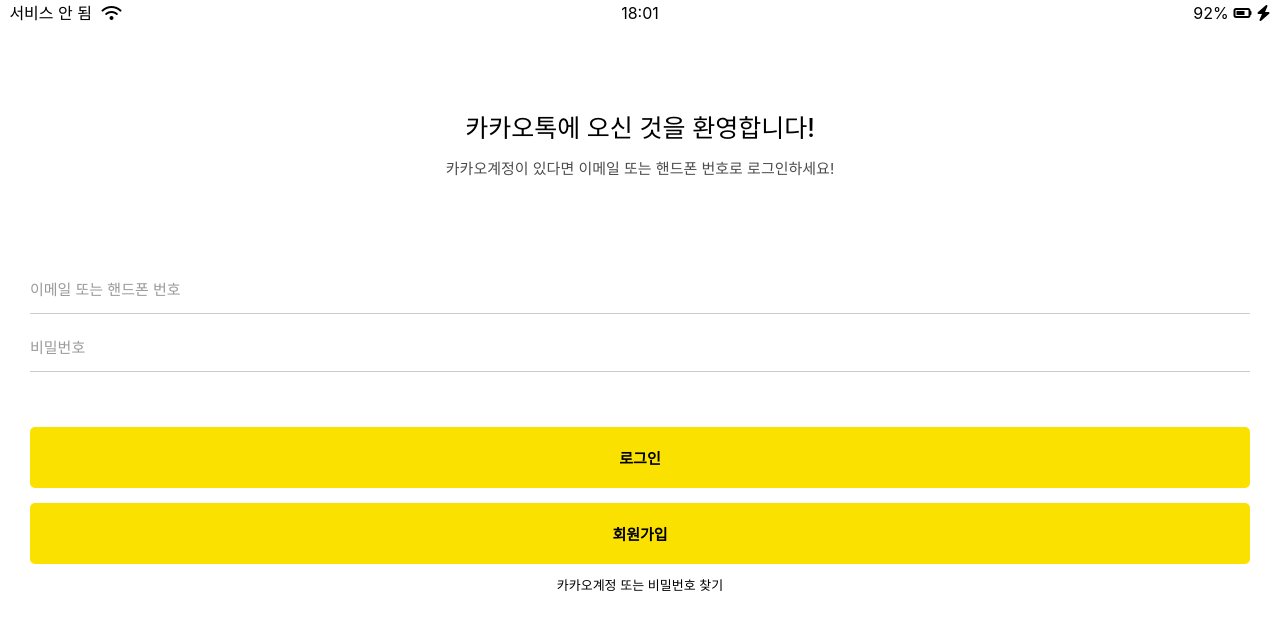
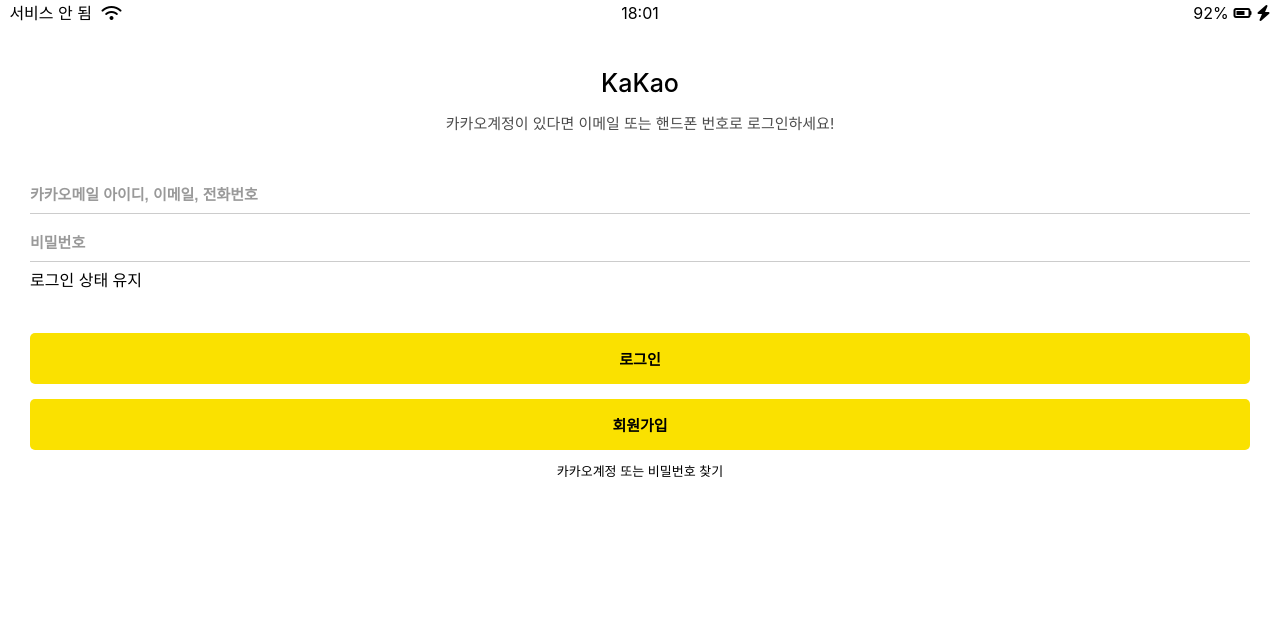
Before and after one commit to JayJeong1741/Kakao_clone_2021, a plain HTML site: page index.html in a window 1280 px wide. Drawn offline with nearby package versions, Linux system fonts and the light colour scheme.

Commit message:
setting_login-form_position

```diff
--- a/CSS/login-form.css
+++ b/CSS/login-form.css
@@ -5,8 +5,9 @@
 }
 #login-form input {
   border: none;
-  padding: 15px 0px;
+  padding: 10px 0px;
   font-size: 15px;
+  font-weight: 600;
   border-bottom: 1px solid rgba(0, 0, 0, 0.2);
   margin-bottom: 10px;
   transition: border-color 0.3s ease-in-out;
@@ -36,7 +37,7 @@
 }
 .login-form__btn {
   background-color: var(--yellow);
-  padding: 20px 0px;
+  padding: 15px 0px;
   margin-bottom: 15px;
   border: none;
   border-radius: 5px;
--- a/CSS/welcome-header.css
+++ b/CSS/welcome-header.css
@@ -2,7 +2,7 @@
   display: flex;
   flex-direction: column;
   align-items: center;
-  margin: 90px 0px;
+  margin: 45px 0px;
   text-align: center;
 }
 .welcome-header__title {
--- a/index.html
+++ b/index.html
@@ -25,14 +25,16 @@
     </div>
 
     <header class="welcome-header">
-        <h1 class="welcome-header__title">카카오톡에 오신 것을 환영합니다!</h1>
+        <h1 class="welcome-header__title">KaKao</h1>
         <p class="welcome-header__text">카카오계정이 있다면 이메일 또는 핸드폰 번호로 로그인하세요!</p>
     </header>
 
     <form id="login-form">
-        <input type="text" minlength="6" placeholder="이메일 또는 핸드폰 번호">
+        <input type="text" minlength="6" placeholder="카카오메일 아이디, 이메일, 전화번호 ">
         <input type="password" minlength="4" maxlength="14" placeholder="비밀번호">
         <!--버튼을 input으로 설정했을 시에는(div class="login-form이 없을 때" css파일에 login-form input: not([type="submit"]))으로 type이 submit이 아닐 때 작동 css파일 확인-->
+        <label for="containing login">로그인 상태 유지</label>
+
         <div class="login-form">
             <button class="login-form__btn">로그인</button>
             <button class="login-form__btn">회원가입</button>
```
